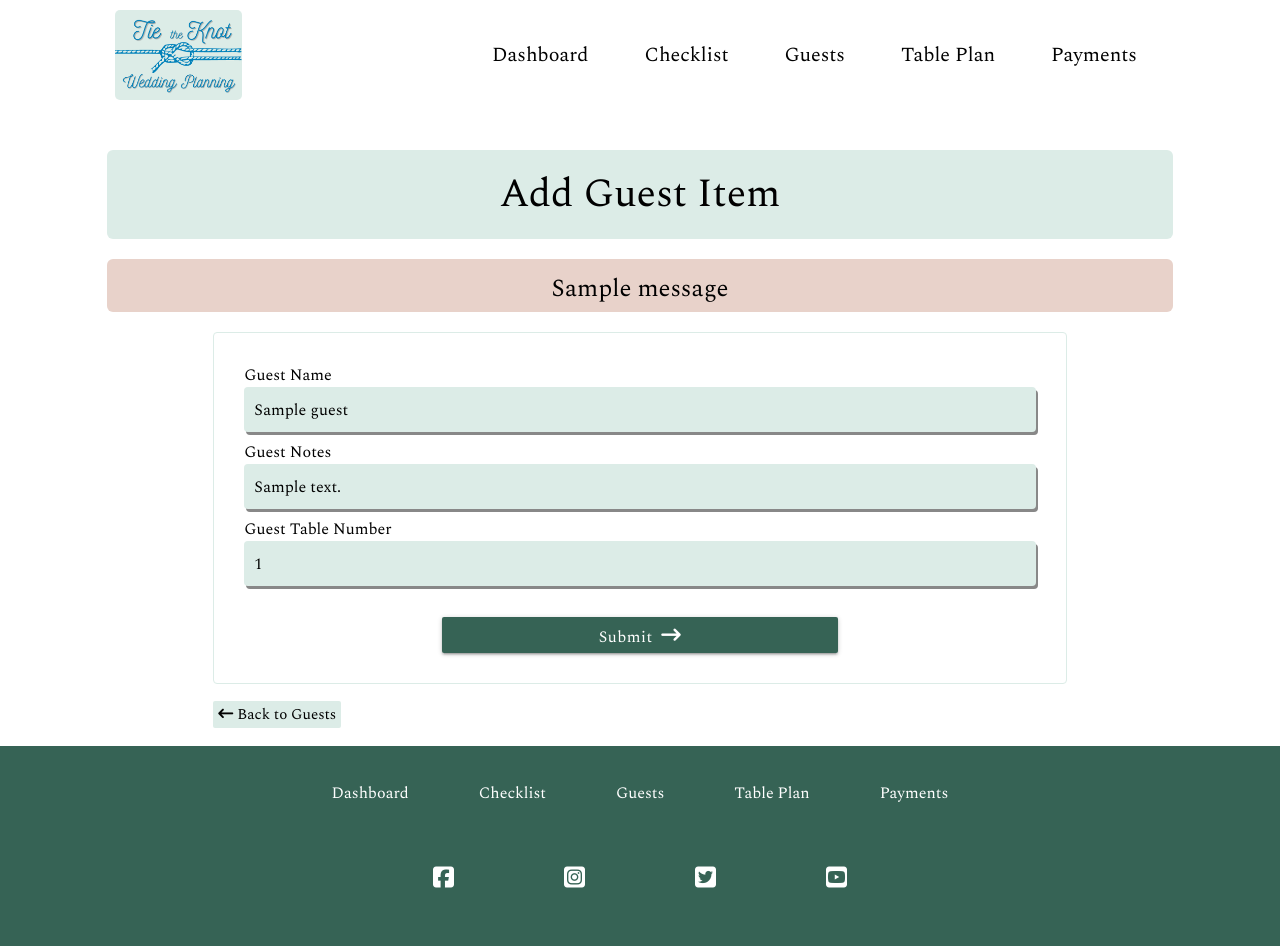
After one commit to lilli-mcnally/tie-the-knot, a Flask app: page /edit_guests/1 in a window 1280 px wide. The commit adds this page. Run offline with Flask 2, Linux system fonts and the light colour scheme; tables that the repository leaves empty hold one stand-in row (values such as "Sample post"); one stand-in notice (Sample message) is shown; some libraries are stand-ins or nearby versions.

Commit message:
Add edit guest function to routes

```diff
--- a/tietheknot/routes.py
+++ b/tietheknot/routes.py
@@ -75,7 +75,7 @@ def delete_checklist_item(checklist_item_id):
 @app.route("/guests")
 def guests():
     guests = list(Guest.query.order_by(Guest.guest_name).all())
-    return render_template("guests.html", guest=guest)
+    return render_template("guests.html", guests=guests)
 
 @app.route("/add_guests", methods=["GET", "POST"])
 def add_guests():
@@ -89,6 +89,24 @@ def add_guests():
         db.session.commit()
         return redirect(url_for("guests"))
     return render_template("add_guests.html")
+
+@app.route("/edit_guests/<int:guest_id>", methods=["GET", "POST"])
+def edit_guests(guest_id):
+    print("1")
+    guests = Guest.query.get_or_404(guest_id)
+    print("2")
+    if request.method == "POST":
+        print("3")
+        guest = Guest(
+            guest_name=request.form.get("guest_name"),
+            guest_notes=request.form.get("guest_notes"),
+            table_number=request.form.get("table_number")
+        )
+        print("4")
+        db.session.commit()
+        print("5")
+        return redirect(url_for("guests"))
+    return render_template("edit_guests.html", guests=guests)
 
 # Table Plan Pages
 @app.route("/table_plan")
--- /dev/null
+++ b/tietheknot/templates/edit_guests.html
@@ -0,0 +1,55 @@
+{% extends "base.html" %}
+{% block content %}
+
+<div class="row dash-heading">
+    <div class="col s10" id="dash-container">
+        <div class="col s12 green-row">
+            <h1>Add Guest Item</h1>
+        </div>
+        <div class="col s12 green-row flash-message">
+            {% with messages = get_flashed_messages() %} {% if messages %} {% for
+                    message in messages %}
+            <h5>{{ message }}</h5>
+            {% endfor %} {% endif %} {% endwith %}
+        </div>
+    </div>
+</div>
+<form action="{{ url_for('edit_guests', guest_id=guests.id )}}" method="POST">
+    <div class="row" id="form-row">
+        <div class="col s8" id="form-col">
+            <label for="guest_name">Guest Name</label>
+            <input type="text" id="guest_name" name="guest_name" minlength="3" maxlength="30"
+                value="{{ guests.guest_name }}" required>
+            <label for="guest_notes">Guest Notes</label>
+            <input type="text" id="guest_notes" name="guest_notes" minlength="3" maxlength="100"
+                value="{{ guests.guest_notes }}" required>
+            <label for="guest_notes">Guest Table Number</label>
+            <input type="number" id="table_number" name="table_number" min="1" max="10"
+                value="{{ guests.table_number }}">
+            <br>
+            <a href="#guestModal" class="btn waves-effect waves-light submit modal-trigger">Submit
+                <i class="fa-solid fa-arrow-right-long"></i>
+            </a>
+        </div>
+    </div>
+    <!-- Modal Structure -->
+    <div id="guestModal" class="modal">
+        <div class="modal-content">
+            <h5>Would you like to confirm these changes?</h5>
+        </div>
+        <div class="modal-footer">
+            <a class="modal-close waves-effect waves-green btn-flat">Cancel changes</a>
+            <button class="waves-effect waves-green btn-flat" type="submit" name="action">Confirm changes</button>
+        </div>
+    </div>
+</form>
+
+<div class="row dash-heading">
+    <div class="col s10">
+        <a href="{{ url_for('guests') }}" class="green-row back-button">
+            <i class="fa-solid fa-arrow-left-long"></i>Back to
+            Guests</a>
+    </div>
+</div>
+
+{% endblock %}
```
Also changed, not shown: tietheknot/templates/guests.html (+41 -1 lines).
